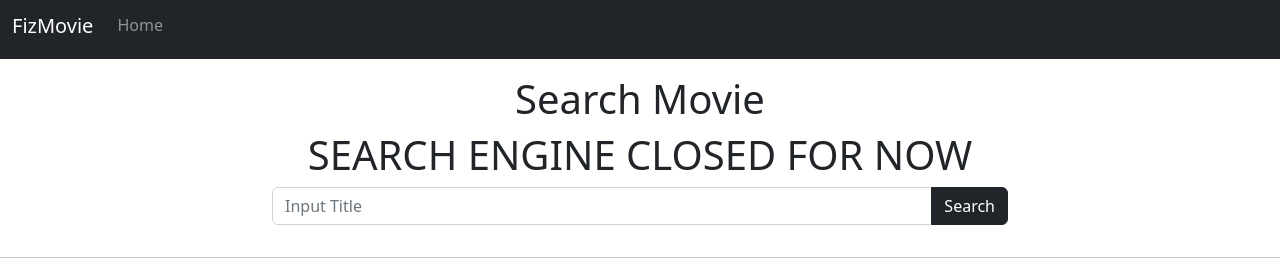
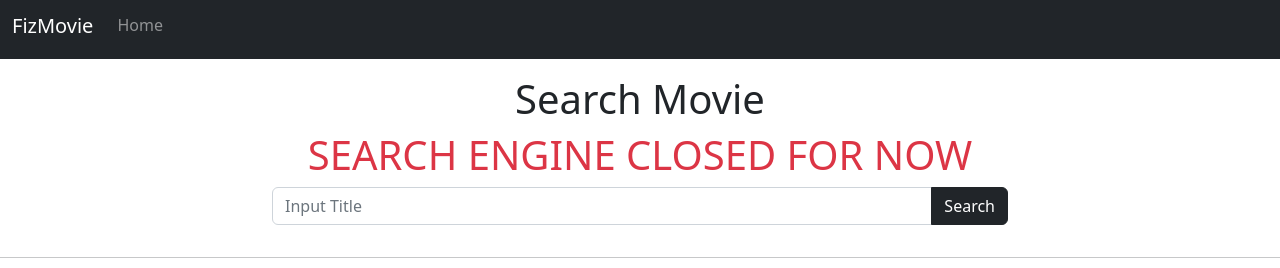
Before and after one commit to FizSMILE/FizMovie, a plain HTML site: page index.html in a window 1280 px wide. Shown: the top 268 px of the page. Drawn offline with nearby package versions, Linux system fonts and the light colour scheme.

Commit message:
Update index.html

```diff
--- a/index.html
+++ b/index.html
@@ -28,7 +28,7 @@
         <div class="row mt-3 justify-content-center">
           <div class="col-md-8">
             <h1 class="text-center">Search Movie</h1>
-            <h1 class="text-center h1 text-red">SEARCH ENGINE CLOSED FOR NOW</h1>
+            <h1 class="text-center h1 text-danger">SEARCH ENGINE CLOSED FOR NOW</h1>
             <div class="input-group mb-3">
               <input type="text" class="form-control" required placeholder="Input Title" id="search-input" aria-label="Recipient's username" aria-describedby="button-addon2"  />
               <button class="btn btn-dark" type="button" id="search-button">Search</button>
```
